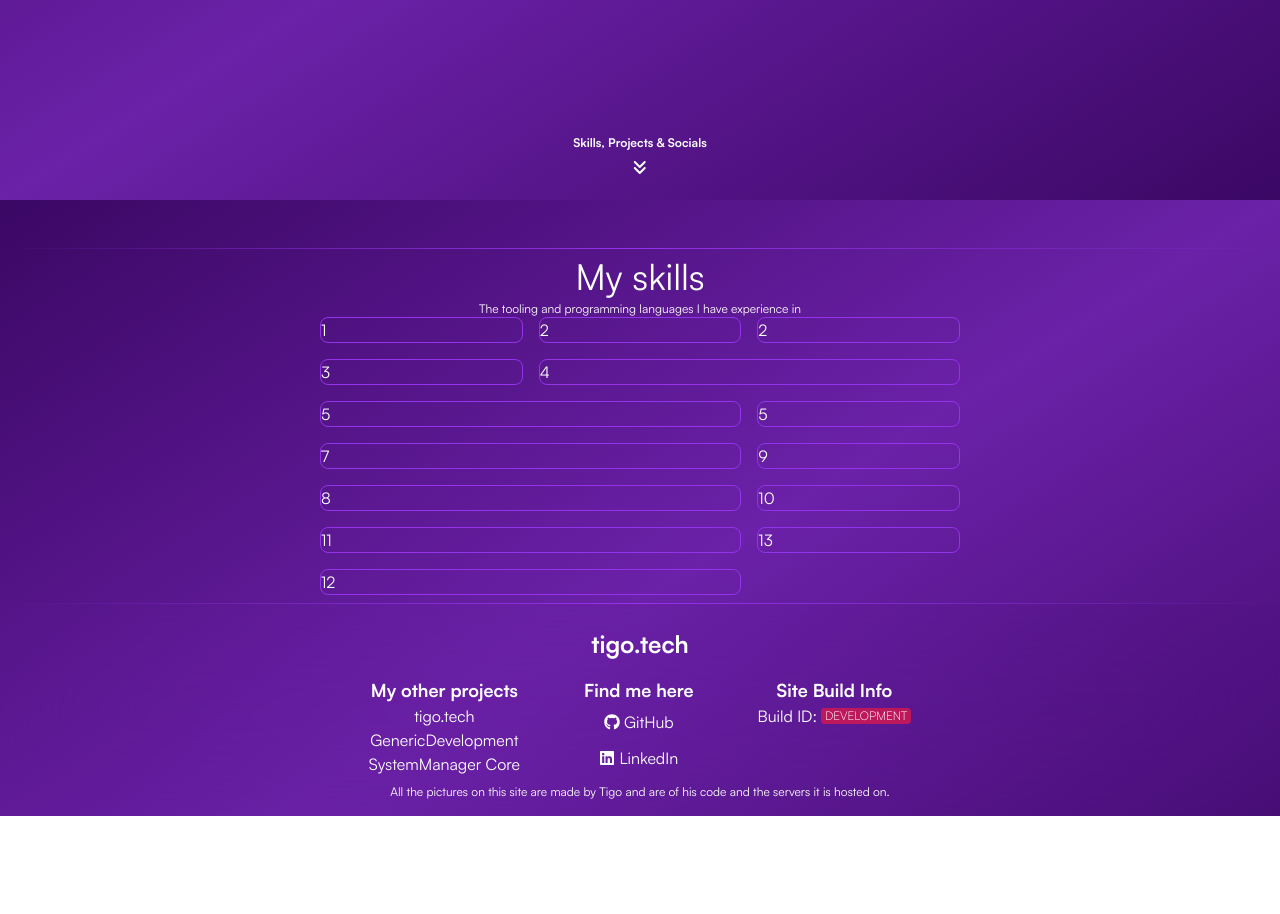
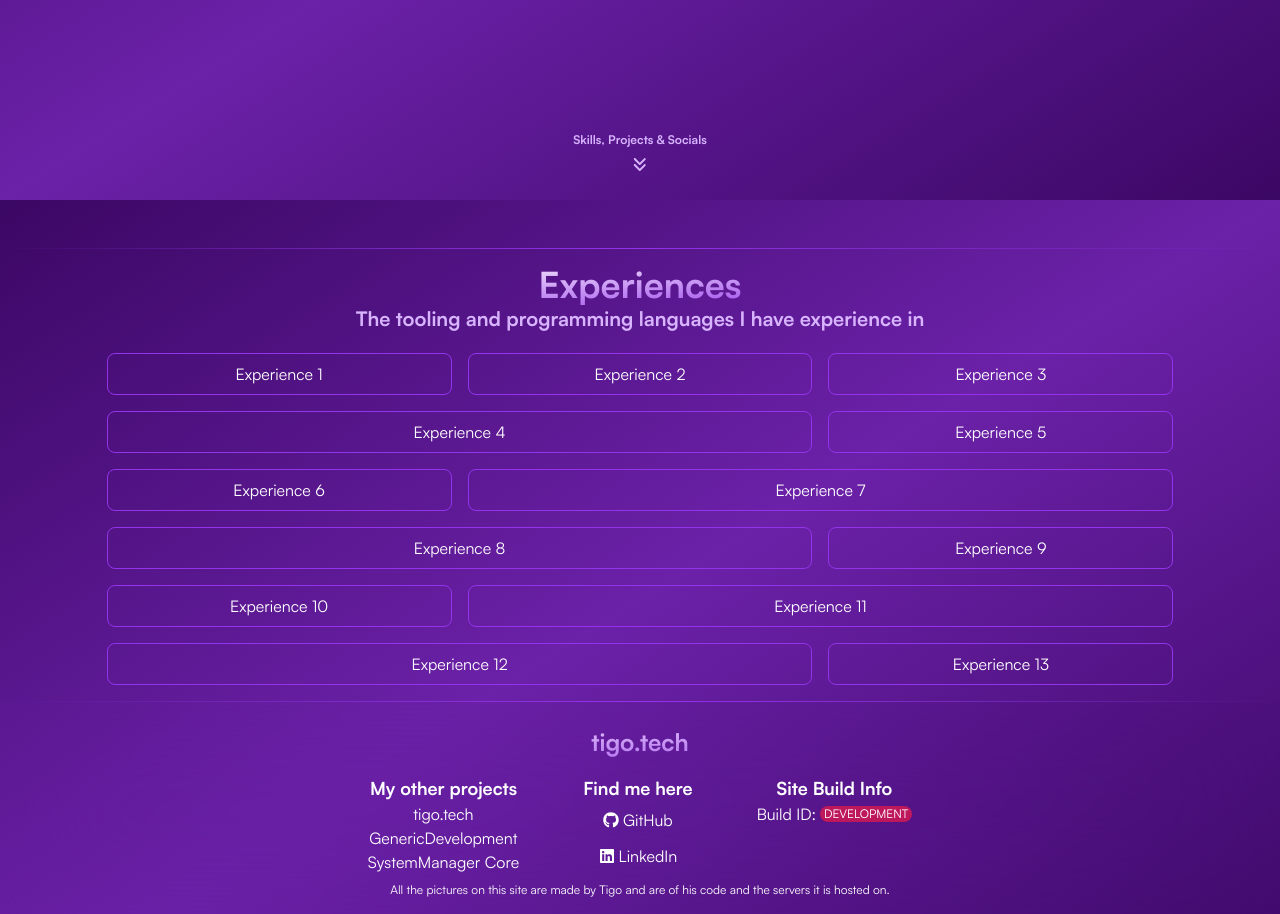
Before and after one commit to tigomiddelkoop/Portfolio, a Next.js app: page / in a window 1280 px wide. Shown: the part 600-1514 px from the top of the page. Before the commit the page ends 1416 px from the top, so only its background shows below. Built offline with nearby package versions, Linux system fonts and the light colour scheme.

Commit message:
Update to experience section

```diff
--- a/app/components/Footer.tsx
+++ b/app/components/Footer.tsx
@@ -23,7 +23,7 @@ export default function Footer(): React.JSX.Element  {
     return <footer>
         <Separator classNames={"mt-2"}/>
         <div className={"backdrop-blur-3xl text-white align-bottom p-4 border-gray-100 items-center justify-center text-center dark:border-gray-500"}>
-            <h1 className={"text-2xl py-2 font-bold"}>tigo<span className={"text-700"}>.</span>tech</h1>
+            <h1 className={"text-2xl py-2 font-bold bg-clip-text text-transparent bg-gradient-to-br from-white dark:to-slate-600 to-purple-600"}>tigo.tech</h1>
 
             <div className={"flex flex-col lg:flex-row justify-center text-center"}>
                 <div className={styles.categoryContainer}>
--- a/app/components/Navbar.tsx
+++ b/app/components/Navbar.tsx
@@ -16,7 +16,7 @@ export default function Navbar(props: { changeTheme?: any, theme: string }): Rea
     const [navBarOpen, setNavBarOpen] = useState(false);
 
     return (
-        <div className={"fixed top-0 w-full lg:w-3/4 backdrop-blur"}>
+        <div className={"fixed top-0 w-full lg:w-3/4 backdrop-blur-3xl"}>
             <div className={"px-4 grid grid-cols-4 justify-between h-16 items-center"}>
                 <Link href={"/"}>
                     <div className={"h-10 flex items-center"}>
@@ -42,7 +42,7 @@ export default function Navbar(props: { changeTheme?: any, theme: string }): Rea
                     <div
                         className={"flex py-2 px-6 xl:px-8 text-md bg-black/[0.2] border border-purple-600 dark:border-slate-600 rounded-full shadow-lg space-x-2 xl:space-x-6 overflow-auto xl:overflow-none scroll-hidden"}>
                         <Link href={"/"}
-                              className={"hover:text-purple-600 dark:hover:text-slate-600"}>Skills</Link>
+                              className={"hover:text-purple-600 dark:hover:text-slate-600"}>Experiences</Link>
                         <Link href={"/"} className={"hover:text-purple-600 dark:hover:text-slate-600"}>Projects</Link>
                         <Link href={"/"} className={"hover:text-purple-600 dark:hover:text-slate-600"}>Socials</Link>
                     </div>
--- a/app/components/pill.module.scss
+++ b/app/components/pill.module.scss
@@ -1,5 +1,5 @@
 .pill {
-  @apply rounded px-1 font-light text-xs cursor-default;
+  @apply rounded-full px-1 text-xs cursor-default;
 }
 
 .primary {
@@ -7,7 +7,7 @@
 }
 
 .secondary {
-  @apply pill text-black border-gray-700 text-white bg-pink-600;
+  @apply pill text-white border-gray-700 bg-pink-600;
 }
 
 .danger {
--- a/app/page.tsx
+++ b/app/page.tsx
@@ -69,12 +69,6 @@ export default function Home() {
                 <div
                     className={"mb-2 p-0 h-auto text-wrap dark:text-slate-300 text-purple-300 font-black text-center"}>
                     <p>PHP, JavaScript/TypeScript, Rust, Kubernetes & Docker</p>
-                    {/*<p>*/}
-                    {/*    <span className={"font-bold"}>Languages: </span>*/}
-                    {/*</p>*/}
-                    {/*<p>*/}
-                    {/*    <span className={"font-bold"}>Hosting: </span> Kubernetes & Docker*/}
-                    {/*</p>*/}
                 </div>
 
                 <div className={"flex justify-center space-x-1"}>
@@ -99,40 +93,36 @@ export default function Home() {
                     </a>
                 </div>
             </div>
-            <div className={"absolute flex flex-col bottom-5 animate-bounce"}>
+
+            <div className={"absolute flex flex-col bottom-5 animate-bounce dark:text-slate-300 text-purple-300"}>
                 <p className={"text-xs font-bold mb-2"}>Skills, Projects & Socials</p>
                 <FontAwesomeIcon height={16} icon={faAnglesDown}/>
             </div>
 
             <Separator classNames={"mb-2"}/>
 
-            <div className={"w-full flex flex-col items-center"}>
-                <div className={"text-center space-y-1"}>
-                    <h1 className={"text-4xl font-normal"}>
-                        My skills
+            <div className={"w-full flex flex-col items-center my-2"}>
+                <div className={"text-center"}>
+                    <h1 className={"text-4xl font-bold bg-clip-text text-transparent bg-gradient-to-br from-white dark:to-slate-600 to-purple-600 text-center"}>
+                        Experiences
                     </h1>
-                    <h5 className={"text-xs"}>
-                        The tooling and programming languages I have experience in
-                    </h5>
+                    <h5 className={"text-xl font-bold dark:text-slate-300 text-purple-300"}>The tooling and programming languages I have experience in</h5>
                 </div>
-                <div className={"w-1/2 grid grid-flow-dense grid-cols-1 xl:grid-cols-3 gap-4"}>
-                    <div className={"border dark:border-slate-600 border-purple-600 rounded-lg col-span-1"}>1</div>
-                    <div className={"border dark:border-slate-600 border-purple-600 rounded-lg col-span-1"}>2</div>
-                    <div className={"border dark:border-slate-600 border-purple-600 rounded-lg col-span-1"}>2</div>
 
-                    <div className={"border dark:border-slate-600 border-purple-600 rounded-lg col-span-1"}>3</div>
-                    <div className={"border dark:border-slate-600 border-purple-600 rounded-lg col-span-2"}>4</div>
-                    <div className={"border dark:border-slate-600 border-purple-600 rounded-lg col-span-2"}>5</div>
-
-                    <div className={"border dark:border-slate-600 border-purple-600 rounded-lg col-span-1"}>5</div>
-                    <div className={"border dark:border-slate-600 border-purple-600 rounded-lg col-span-2"}>7</div>
-                    <div className={"border dark:border-slate-600 border-purple-600 rounded-lg col-span-2"}>8</div>
-
-                    <div className={"border dark:border-slate-600 border-purple-600 rounded-lg col-span-1"}>9</div>
-                    <div className={"border dark:border-slate-600 border-purple-600 rounded-lg col-span-1"}>10</div>
-                    <div className={"border dark:border-slate-600 border-purple-600 rounded-lg col-span-2"}>11</div>
-                    <div className={"border dark:border-slate-600 border-purple-600 rounded-lg col-span-2"}>12</div>
-                    <div className={"border dark:border-slate-600 border-purple-600 rounded-lg col-span-1"}>13</div>
+                <div className={"p-2 xl:p-0 w-full md:w-3/4 lg:w-5/6 xl:w-7/8 2xl:w-4/6 grid grid-flow-dense grid-cols-1 lg:grid-cols-3 gap-4 mt-5 text-center"}>
+                    <div className={"p-2 border dark:border-slate-600 border-purple-600 rounded-lg col-span-1"}>Experience 1</div>
+                    <div className={"p-2 border dark:border-slate-600 border-purple-600 rounded-lg col-span-1"}>Experience 2</div>
+                    <div className={"p-2 border dark:border-slate-600 border-purple-600 rounded-lg col-span-1"}>Experience 3</div>
+                    <div className={"p-2 border dark:border-slate-600 border-purple-600 rounded-lg col-span-1 lg:col-span-2"}>Experience 4</div>
+                    <div className={"p-2 border dark:border-slate-600 border-purple-600 rounded-lg col-span-1"}>Experience 5</div>
+                    <div className={"p-2 border dark:border-slate-600 border-purple-600 rounded-lg col-span-1"}>Experience 6</div>
+                    <div className={"p-2 border dark:border-slate-600 border-purple-600 rounded-lg col-span-1 lg:col-span-2"}>Experience 7</div>
+                    <div className={"p-2 border dark:border-slate-600 border-purple-600 rounded-lg col-span-1 lg:col-span-2"}>Experience 8</div>
+                    <div className={"p-2 border dark:border-slate-600 border-purple-600 rounded-lg col-span-1"}>Experience 9</div>
+                    <div className={"p-2 border dark:border-slate-600 border-purple-600 rounded-lg col-span-1"}>Experience 10</div>
+                    <div className={"p-2 border dark:border-slate-600 border-purple-600 rounded-lg col-span-1 lg:col-span-2"}>Experience 11</div>
+                    <div className={"p-2 border dark:border-slate-600 border-purple-600 rounded-lg col-span-1 lg:col-span-2"}>Experience 12</div>
+                    <div className={"p-2 border dark:border-slate-600 border-purple-600 rounded-lg col-span-1"}>Experience 13</div>
                 </div>
             </div>
         </div>
```
